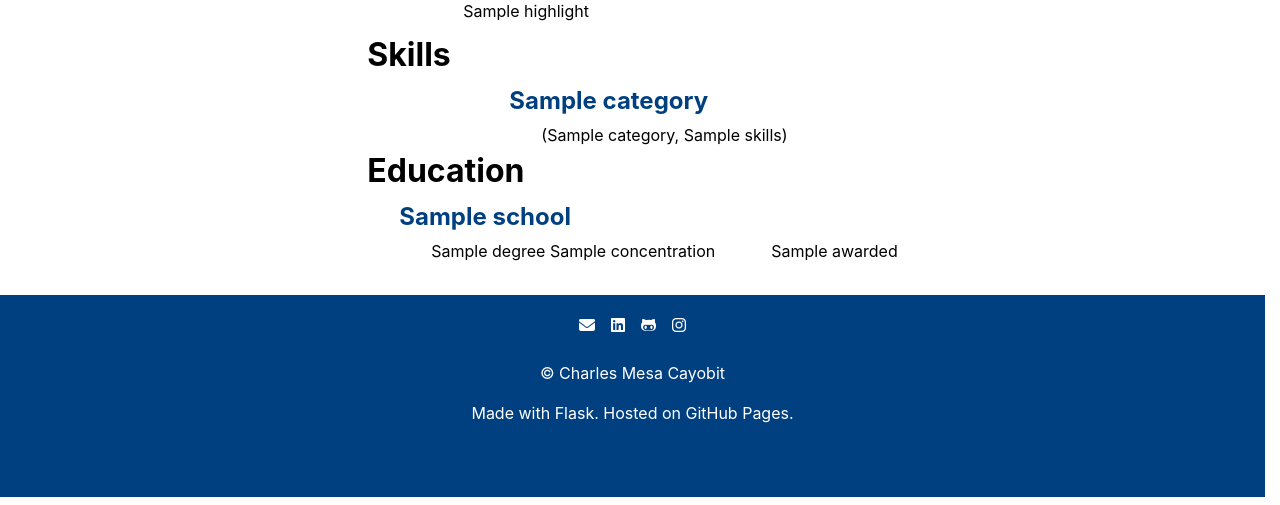
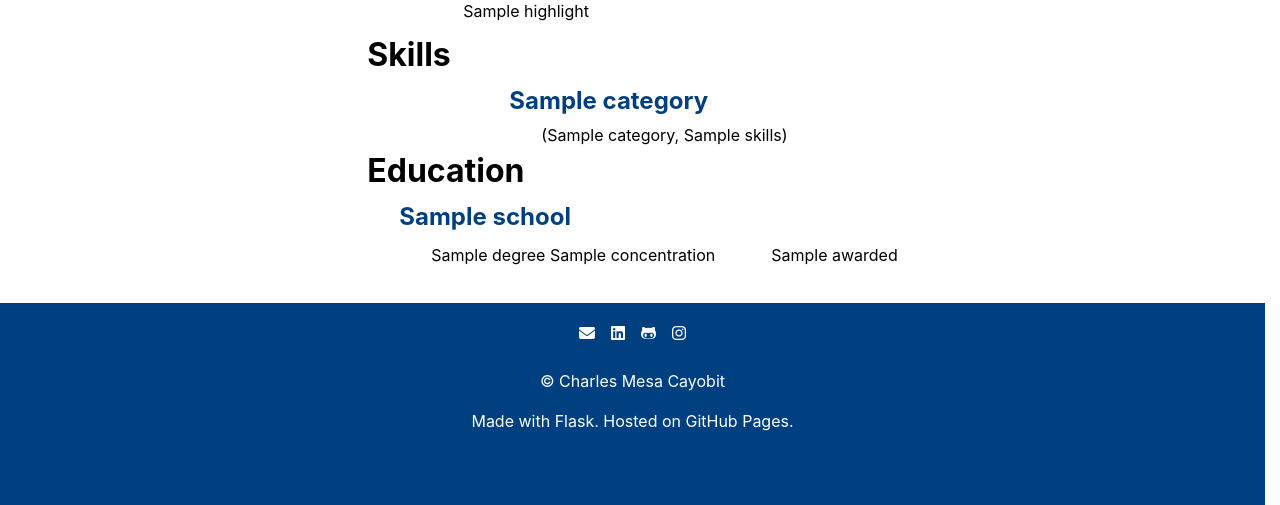
Before and after one commit to CharlesMC11/CharlesMC11.github.io, a Flask app: template app/cv/templates/cv/all.html in a window 1280 px wide. Shown: the part 499-1004 px from the top of the page. Run offline with Flask 3, Linux system fonts and the light colour scheme; the template is opened without the code that fills it: most values are stand-ins (such as "Sample title", 1, 10 or a date in 2020); parts of the project's set-up code (start-up, migrations or seed data) failed here and were passed over; some libraries are stand-ins or nearby versions.

Commit message:
Add padding to education

```diff
--- a/app/cv/templates/cv/education.html
+++ b/app/cv/templates/cv/education.html
@@ -9,7 +9,8 @@
       <ul>{%- for degree, concentration, awarded in concentrations %}
         <li class="cv__list-item">
         <dl>
-          <dt>{{- degree }}&nbsp;{{ concentration -}}</dt>
+          <dt
+            class="cv__concentration">{{- degree }}&nbsp;{{ concentration -}}</dt>
           <dd class="cv__date-container"><span
             class="cv__exp-date">{{- awarded -}}</span></dd>
         </dl>
--- a/app/static/style.css
+++ b/app/static/style.css
@@ -218,6 +218,10 @@ body * {
     place-content: space-around space-around;
 }
 
+.cv__concentration {
+    padding: 0.25rem 0;
+}
+
 /* About Me ******************************************************************/
 
 .about-me__container {
```
